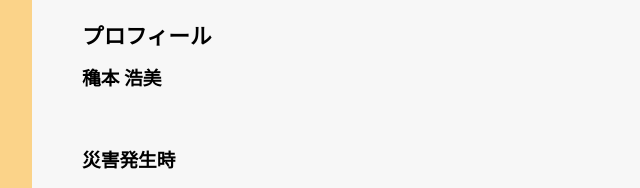
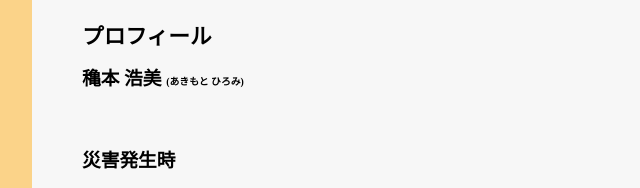
Before and after one commit to hllxlva/A.H, a plain HTML site: page index.html in a window 1280 px wide. Shown: the part 127-315 px from the top of the page, 208-848 px from the left. Drawn offline with Linux system fonts and the light colour scheme.

Commit message:
ふりがな

```diff
--- a/index.html
+++ b/index.html
@@ -20,7 +20,9 @@
 		<!--/紹介-->
 		<section id="Introduction">
 			<h1>プロフィール</h1>
-			<h3 class="name">穐本 浩美</h3>
+			<h3 class="name">穐本 浩美
+				<span class="Phonetic">(あきもと ひろみ)</span>
+			</h3>
 			<figure class="profPhoto">
 				<img src=".jpg" width="50%" alt="">
 			</figure>
--- a/style.css
+++ b/style.css
@@ -24,6 +24,10 @@ h1{
 	font-size:21.68px;
 	height:22px;
 }
+.Phonetic{
+	font-size:9.85px;
+	height:10px;
+}
 h4{
 	color: #f7f7f7;
 }
```
